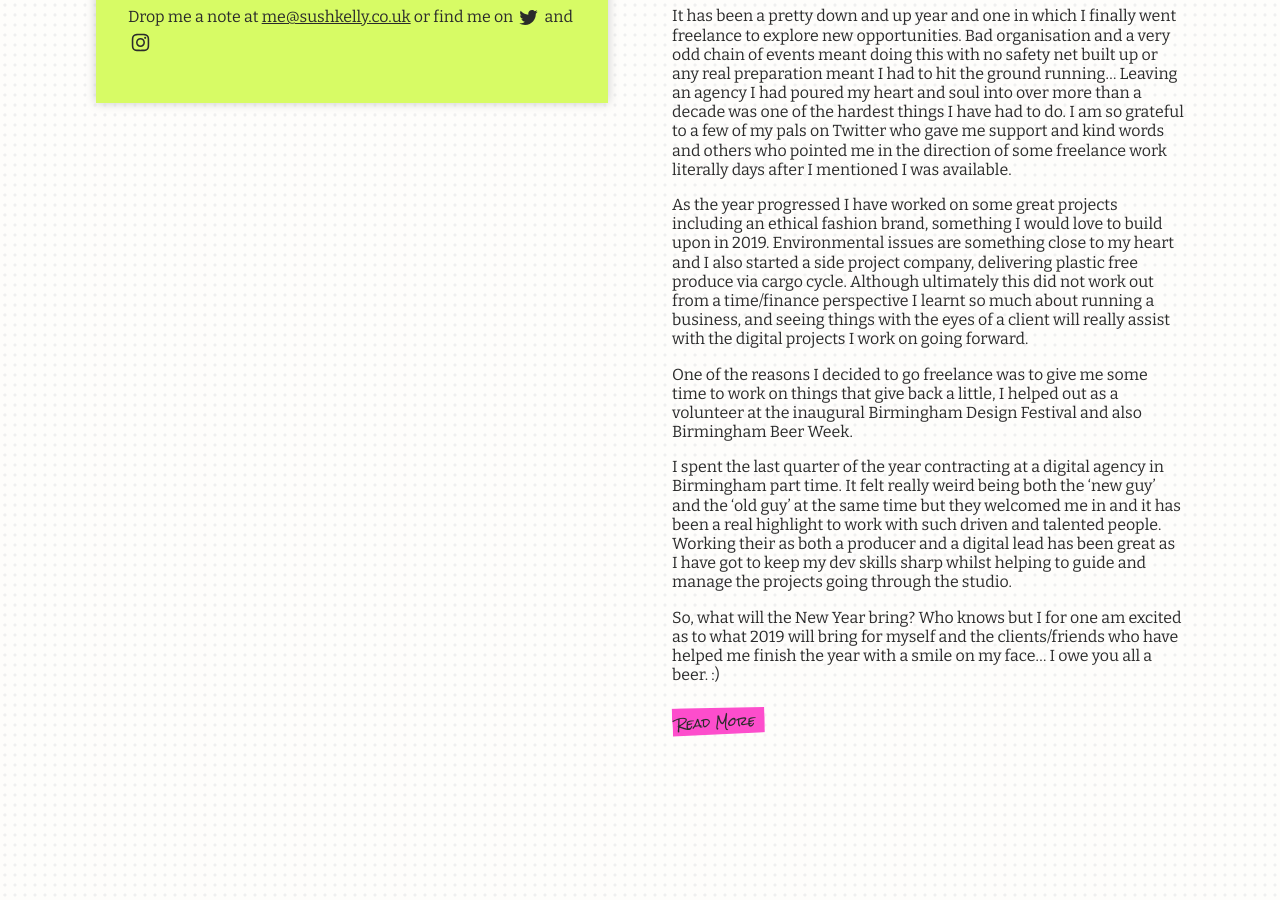
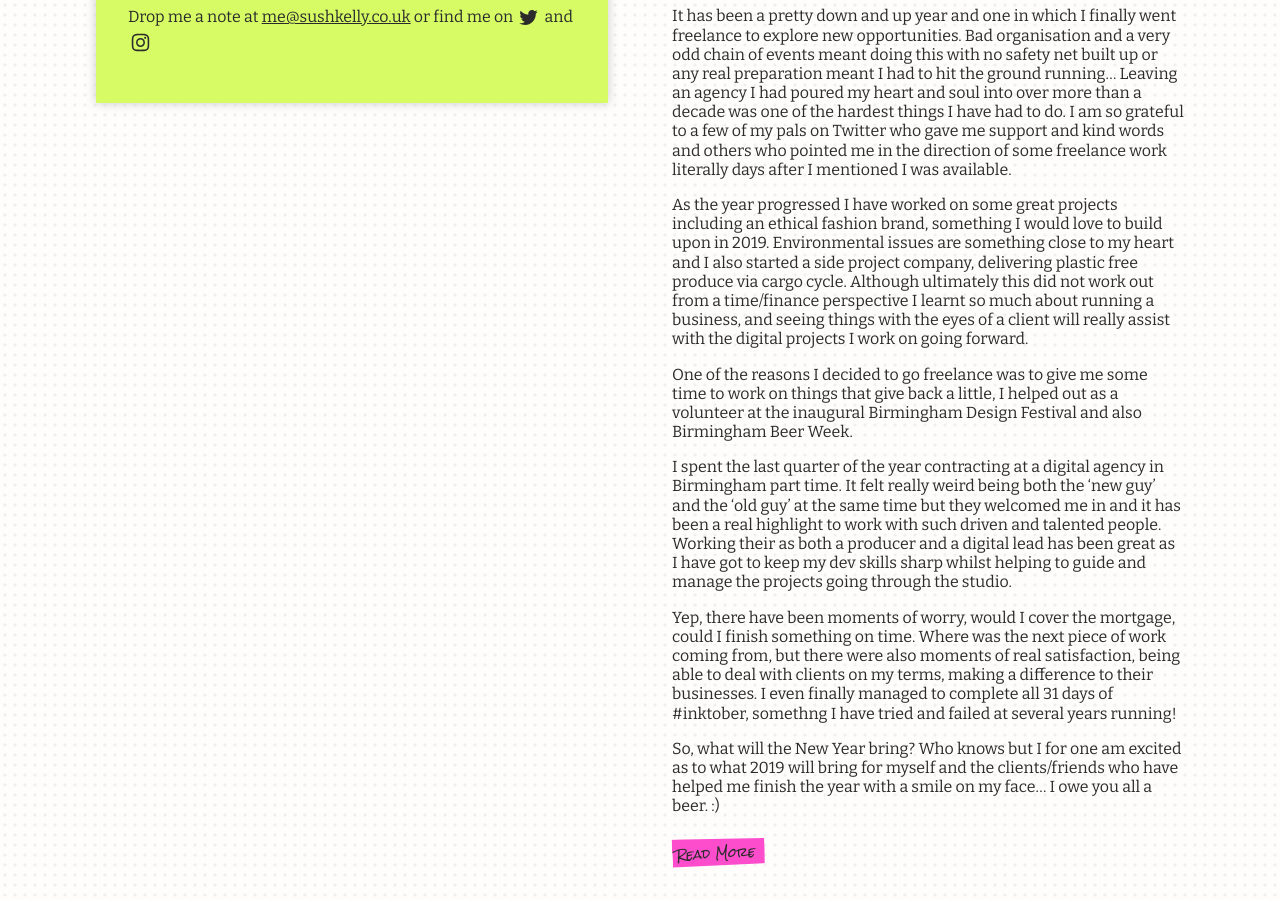
Before and after one commit to maxray/maxray.github.io, a Jekyll site: the page built from index.html, in a window 1280 px wide and 900 px high, scrolled down 990 px. Built offline with Jekyll 4.4.1, drawn with Linux system fonts in a browser that asks for light colours.

Commit message:
Updated Well That Went Quickly

```diff
--- a/_posts/2018-12-21-well-that-went-quickly.markdown
+++ b/_posts/2018-12-21-well-that-went-quickly.markdown
@@ -15,4 +16,6 @@ One of the reasons I decided to go freelance was to give me some time to work on
 
 I spent the last quarter of the year contracting at a digital agency in Birmingham part time. It felt really weird being both the 'new guy' and the 'old guy' at the same time but they welcomed me in and it has been a real highlight to work with such driven and talented people. Working their as both a producer and a digital lead has been great as I have got to keep my dev skills sharp whilst helping to guide and manage the projects going through the studio.
 
+Yep, there have been moments of worry, would I cover the mortgage, could I finish something on time. Where was the next piece of work coming from, but there were also moments of real satisfaction, being able to deal with clients on my terms, making a difference to their businesses. I even finally managed to complete all 31 days of #inktober, somethng I have tried and failed at several years running!
+
 So, what will the New Year bring? Who knows but I for one am excited as to what 2019 will bring for myself and the clients/friends who have helped me finish the year with a smile on my face... I owe you all a beer. :)
```
Also changed, not shown: other parts of _posts/2018-12-21-well-that-went-quickly.markdown (+1 -0 lines).
